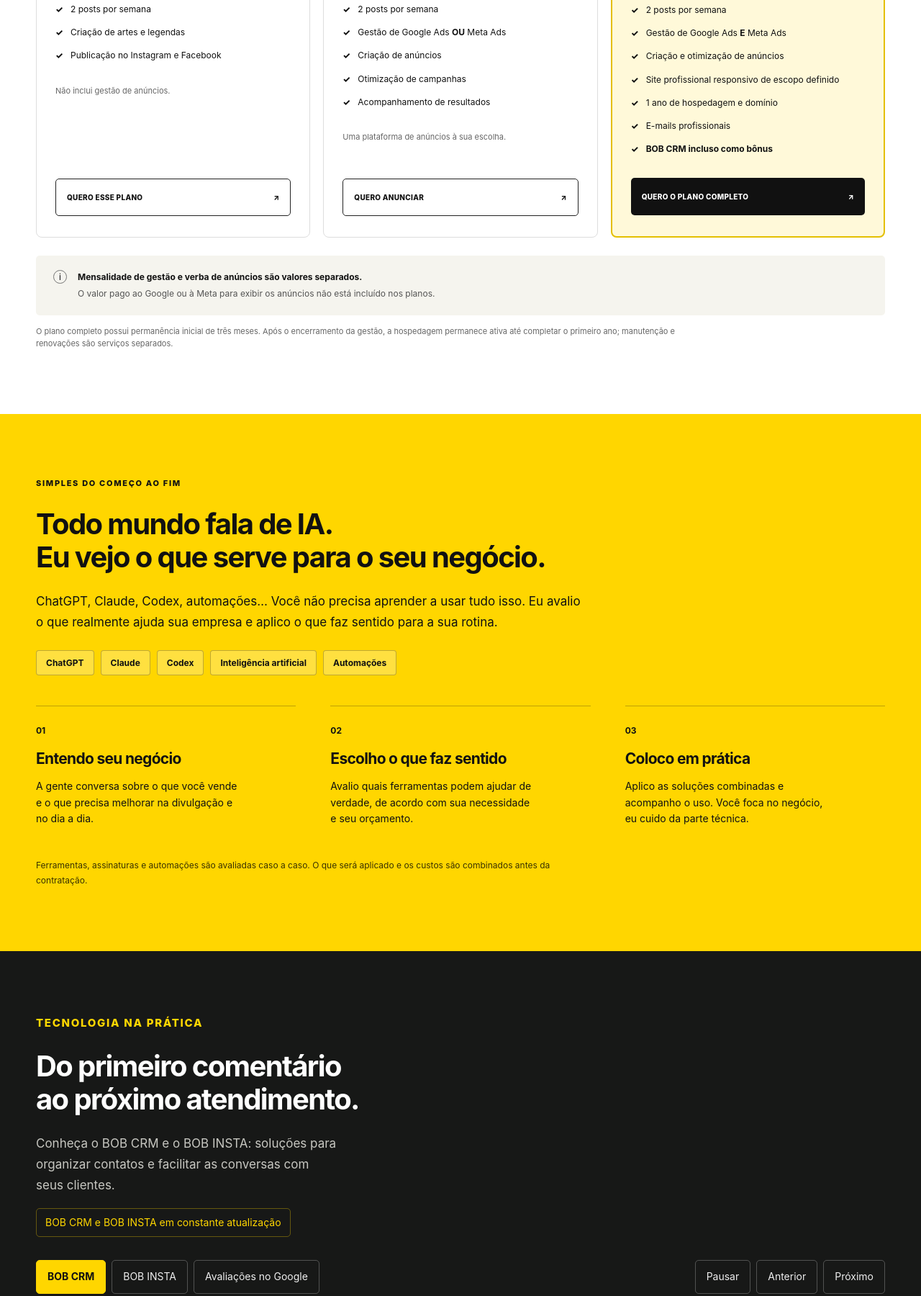
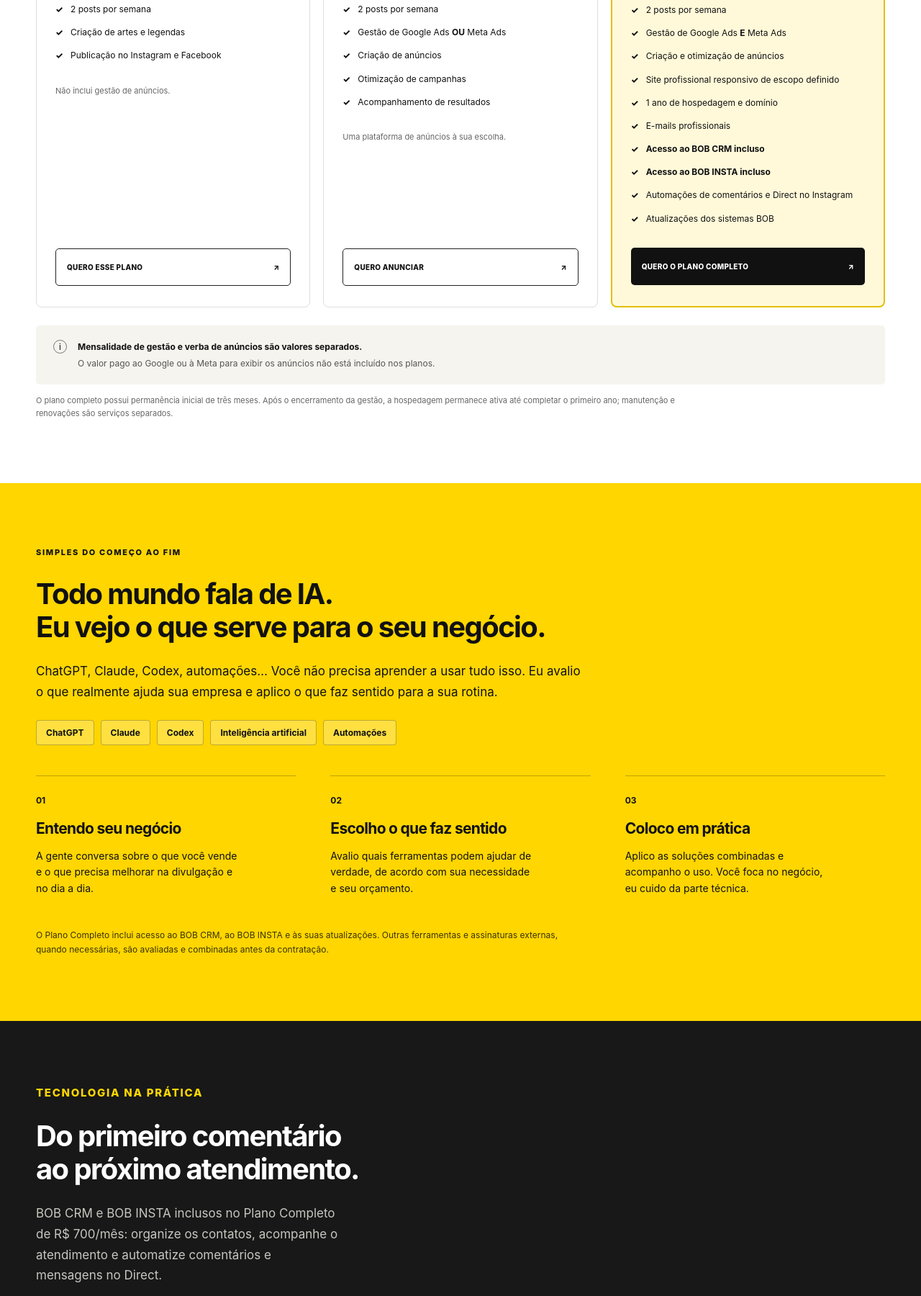
Before and after one commit to AnderLeadsIA/ander-leads-lp, a plain HTML site: page index.html in a window 1280 px wide. Shown: the part 1528-3328 px from the top of the page at 72% size. Drawn offline with Linux system fonts and the light colour scheme.

Commit message:
Inclui BOB CRM, BOB INSTA e atualizações no plano completo de R$ 700

```diff
--- a/index.html
+++ b/index.html
@@ -6,17 +6,17 @@
 <section class="plans section" id="planos"><div class="wrap"><div class="section-heading"><div><p class="eyebrow">PLANOS E VALORES DE GESTÃO</p><h2>Escolha o que seu<br>negócio precisa agora.</h2></div><p>Sem termos complicados.<br>Veja o que está incluído em cada plano.</p></div><div class="plan-grid">
 <article class="plan"><span class="plan-number">01 / ESTAR PRESENTE</span><h3>Presença Digital</h3><p class="plan-desc">Para manter sua empresa ativa nas redes sociais.</p><p class="price"><span>R$</span> 350<small>/mês</small></p><p class="term">Sem fidelidade</p><hr><ul><li>2 posts por semana</li><li>Criação de artes e legendas</li><li>Publicação no Instagram e Facebook</li></ul><p class="plan-detail">Não inclui gestão de anúncios.</p><a class="button outline" id="whatsapp-presenca" data-wa="presenca" href="#contato">QUERO ESSE PLANO <span>↗</span></a></article>
 <article class="plan"><span class="plan-number">02 / DIVULGAR SEUS SERVIÇOS</span><h3>Captação</h3><p class="plan-desc">Para divulgar seu negócio com anúncios pagos.</p><p class="price"><span>R$</span> 500<small>/mês</small></p><p class="term">Sem fidelidade</p><hr><ul><li>2 posts por semana</li><li>Gestão de Google Ads <strong>OU</strong> Meta Ads</li><li>Criação de anúncios</li><li>Otimização de campanhas</li><li>Acompanhamento de resultados</li></ul><p class="plan-detail">Uma plataforma de anúncios à sua escolha.</p><a class="button outline" id="whatsapp-captacao" data-wa="captacao" href="#contato">QUERO ANUNCIAR <span>↗</span></a></article>
-<article class="plan featured"><span class="ribbon">MAIS COMPLETO</span><span class="plan-number">03 / REUNIR TUDO</span><h3>Marketing Completo</h3><p class="plan-desc">Redes sociais, anúncios, site e acompanhamento de contatos.</p><p class="price"><span>R$</span> 700<small>/mês</small></p><p class="term">Contrato inicial de 3 meses</p><hr><ul><li>2 posts por semana</li><li>Gestão de Google Ads <strong>E</strong> Meta Ads</li><li>Criação e otimização de anúncios</li><li>Site profissional responsivo de escopo definido</li><li>1 ano de hospedagem e domínio</li><li>E-mails profissionais</li><li><strong>BOB CRM incluso como bônus</strong></li></ul><a class="button dark" id="whatsapp-completo" data-wa="completo" href="#contato">QUERO O PLANO COMPLETO <span>↗</span></a></article></div>
+<article class="plan featured"><span class="ribbon">MAIS COMPLETO</span><span class="plan-number">03 / REUNIR TUDO</span><h3>Marketing Completo</h3><p class="plan-desc">Redes sociais, anúncios, site e acesso às soluções BOB.</p><p class="price"><span>R$</span> 700<small>/mês</small></p><p class="term">Contrato inicial de 3 meses</p><hr><ul><li>2 posts por semana</li><li>Gestão de Google Ads <strong>E</strong> Meta Ads</li><li>Criação e otimização de anúncios</li><li>Site profissional responsivo de escopo definido</li><li>1 ano de hospedagem e domínio</li><li>E-mails profissionais</li><li><strong>Acesso ao BOB CRM incluso</strong></li><li><strong>Acesso ao BOB INSTA incluso</strong></li><li>Automações de comentários e Direct no Instagram</li><li>Atualizações dos sistemas BOB</li></ul><a class="button dark" id="whatsapp-completo" data-wa="completo" href="#contato">QUERO O PLANO COMPLETO <span>↗</span></a></article></div>
 <div class="media-note"><span aria-hidden="true">i</span><div><strong>Mensalidade de gestão e verba de anúncios são valores separados.</strong><p>O valor pago ao Google ou à Meta para exibir os anúncios não está incluído nos planos.</p></div></div><p class="terms">O plano completo possui permanência inicial de três meses. Após o encerramento da gestão, a hospedagem permanece ativa até completar o primeiro ano; manutenção e renovações são serviços separados.</p></div></section>
-<section class="process section" id="como-funciona"><div class="wrap"><p class="eyebrow">SIMPLES DO COMEÇO AO FIM</p><h2>Todo mundo fala de IA.<br>Eu vejo o que serve para o seu negócio.</h2><p class="process-intro">ChatGPT, Claude, Codex, automações… Você não precisa aprender a usar tudo isso. Eu avalio o que realmente ajuda sua empresa e aplico o que faz sentido para a sua rotina.</p><div class="tool-names" aria-label="Ferramentas e soluções avaliadas"><span>ChatGPT</span><span>Claude</span><span>Codex</span><span>Inteligência artificial</span><span>Automações</span></div><div class="steps"><div><span>01</span><h3>Entendo seu negócio</h3><p>A gente conversa sobre o que você vende e o que precisa melhorar na divulgação e no dia a dia.</p></div><div><span>02</span><h3>Escolho o que faz sentido</h3><p>Avalio quais ferramentas podem ajudar de verdade, de acordo com sua necessidade e seu orçamento.</p></div><div><span>03</span><h3>Coloco em prática</h3><p>Aplico as soluções combinadas e acompanho o uso. Você foca no negócio, eu cuido da parte técnica.</p></div></div><p class="process-scope">Ferramentas, assinaturas e automações são avaliadas caso a caso. O que será aplicado e os custos são combinados antes da contratação.</p></div></section>
+<section class="process section" id="como-funciona"><div class="wrap"><p class="eyebrow">SIMPLES DO COMEÇO AO FIM</p><h2>Todo mundo fala de IA.<br>Eu vejo o que serve para o seu negócio.</h2><p class="process-intro">ChatGPT, Claude, Codex, automações… Você não precisa aprender a usar tudo isso. Eu avalio o que realmente ajuda sua empresa e aplico o que faz sentido para a sua rotina.</p><div class="tool-names" aria-label="Ferramentas e soluções avaliadas"><span>ChatGPT</span><span>Claude</span><span>Codex</span><span>Inteligência artificial</span><span>Automações</span></div><div class="steps"><div><span>01</span><h3>Entendo seu negócio</h3><p>A gente conversa sobre o que você vende e o que precisa melhorar na divulgação e no dia a dia.</p></div><div><span>02</span><h3>Escolho o que faz sentido</h3><p>Avalio quais ferramentas podem ajudar de verdade, de acordo com sua necessidade e seu orçamento.</p></div><div><span>03</span><h3>Coloco em prática</h3><p>Aplico as soluções combinadas e acompanho o uso. Você foca no negócio, eu cuido da parte técnica.</p></div></div><p class="process-scope">O Plano Completo inclui acesso ao BOB CRM, ao BOB INSTA e às suas atualizações. Outras ferramentas e assinaturas externas, quando necessárias, são avaliadas e combinadas antes da contratação.</p></div></section>
 <section class="crm section" id="sistemas"><div class="wrap">
-<div class="systems-heading"><p class="eyebrow">TECNOLOGIA NA PRÁTICA</p><h2>Do primeiro comentário<br>ao próximo atendimento.</h2><p>Conheça o BOB CRM e o BOB INSTA: soluções para organizar contatos e facilitar as conversas com seus clientes.</p><span class="update-label">BOB CRM e BOB INSTA em constante atualização</span></div>
+<div class="systems-heading"><p class="eyebrow">TECNOLOGIA NA PRÁTICA</p><h2>Do primeiro comentário<br>ao próximo atendimento.</h2><p>BOB CRM e BOB INSTA inclusos no Plano Completo de R$ 700/mês: organize os contatos, acompanhe o atendimento e automatize comentários e mensagens no Direct.</p><span class="update-label">BOB CRM e BOB INSTA em constante atualização</span></div>
 <div class="bob-carousel" role="region" aria-roledescription="carrossel" aria-label="BOB CRM e BOB INSTA">
 <div class="carousel-controls" hidden><div class="carousel-tabs" role="group" aria-label="Escolher conteúdo"><button type="button" data-slide="0" aria-pressed="true" aria-controls="bob-slide-0">BOB CRM</button><button type="button" data-slide="1" aria-pressed="false" aria-controls="bob-slide-1">BOB INSTA</button><button type="button" data-slide="2" aria-pressed="false" aria-controls="bob-slide-2">Avaliações no Google</button></div><div class="carousel-navigation"><button type="button" data-carousel-toggle aria-label="Pausar troca automática">Pausar</button><button type="button" data-carousel-prev aria-label="Conteúdo anterior">Anterior</button><button type="button" data-carousel-next aria-label="Próximo conteúdo">Próximo</button></div></div>
 <div class="carousel-slides">
-<article class="bob-slide" id="bob-slide-0" role="group" aria-roledescription="slide" aria-label="1 de 3: BOB CRM"><figure class="system-art"><img src="assets/img/bob-crm-conversas.webp" width="1400" height="788" loading="lazy" alt="Arte do BOB CRM com origem das conversas, etapas comerciais e tempo de resposta"><figcaption>Imagem ilustrativa do rastreamento de conversas, da origem das mensagens e do tempo de resposta.</figcaption></figure><div class="bob-slide-copy"><div><span class="system-tag">BOB CRM</span><h3>De onde veio o contato?<br>Quanto tempo levou para atender?</h3><p>O BOB CRM rastreia as conversas, mostra a origem das mensagens e acompanha o tempo de resposta aos interessados. Assim, você vê quem está aguardando atendimento e como cada oportunidade avança.</p></div><ul class="system-points"><li>Rastreamento das conversas e etapas comerciais</li><li>Tempo de primeira resposta e contatos sem atendimento</li><li>Origem das mensagens, com anúncio e campanha quando identificados</li><li>Desempenho por anúncio e campanha</li><li>Sistema em constante atualização</li></ul></div><p class="system-footnote">BOB CRM incluso como bônus no Plano Completo.</p></article>
-<article class="bob-slide insta-slide" id="bob-slide-1" role="group" aria-roledescription="slide" aria-label="2 de 3: BOB INSTA"><figure class="system-art"><img src="assets/img/bob-insta.webp" width="1536" height="864" loading="lazy" alt="Arte ilustrativa do BOB INSTA: comentário em um post conectado a uma mensagem no Direct"><figcaption>Exemplo ilustrativo de automação por interação. Configuração conforme o fluxo escolhido.</figcaption></figure><div class="bob-slide-copy"><div><span class="system-tag">BOB INSTA</span><h3>Comentou no Instagram?<br>Continue a conversa no Direct.</h3><p>Configure respostas aos comentários e mensagens no Direct para quem interage com seus posts e Reels.</p></div><ul class="system-points"><li>Escolha o post ou Reel</li><li>Defina a palavra que ativa a resposta</li><li>Envie a mensagem ou o link no Direct</li></ul></div><p class="system-footnote">BOB INSTA: disponibilidade, configuração e valores combinados à parte.</p></article>
-<article class="bob-slide" id="bob-slide-2" role="group" aria-roledescription="slide" aria-label="3 de 3: Avaliações no Google em implementação"><figure class="system-art review-art"><img src="assets/img/bob-crm.webp" width="1400" height="788" loading="lazy" alt="Prévia ilustrativa do lembrete para solicitar avaliação no Google pelo BOB CRM"><figcaption>Recurso em desenvolvimento. O cliente decide se deseja avaliar a empresa.</figcaption></figure><div class="bob-slide-copy"><div><span class="system-tag">NOVIDADE DO BOB CRM · EM IMPLEMENTAÇÃO</span><h3>Seu cliente foi atendido.<br>Que tal pedir uma avaliação?</h3><p>Estamos desenvolvendo um recurso para lembrar você de pedir uma avaliação no Google e facilitar o envio do convite ao cliente.</p></div><p class="development-note"><strong>Em implementação</strong>Esta é uma prévia do recurso. Ele ainda não está disponível.</p></div></article>
+<article class="bob-slide" id="bob-slide-0" role="group" aria-roledescription="slide" aria-label="1 de 3: BOB CRM"><figure class="system-art"><img src="assets/img/bob-crm-conversas.webp" width="1400" height="788" loading="lazy" alt="Arte do BOB CRM com origem das conversas, etapas comerciais e tempo de resposta"><figcaption>Imagem ilustrativa do rastreamento de conversas, da origem das mensagens e do tempo de resposta.</figcaption></figure><div class="bob-slide-copy"><div><span class="system-tag">BOB CRM</span><h3>De onde veio o contato?<br>Quanto tempo levou para atender?</h3><p>O BOB CRM rastreia as conversas, mostra a origem das mensagens e acompanha o tempo de resposta aos interessados. Assim, você vê quem está aguardando atendimento e como cada oportunidade avança.</p></div><ul class="system-points"><li>Rastreamento das conversas e etapas comerciais</li><li>Tempo de primeira resposta e contatos sem atendimento</li><li>Origem das mensagens, com anúncio e campanha quando identificados</li><li>Desempenho por anúncio e campanha</li><li>Sistema em constante atualização</li></ul></div><p class="system-footnote">Acesso ao BOB CRM incluso no Plano Completo de R$ 700/mês.</p></article>
+<article class="bob-slide insta-slide" id="bob-slide-1" role="group" aria-roledescription="slide" aria-label="2 de 3: BOB INSTA"><figure class="system-art"><img src="assets/img/bob-insta.webp" width="1536" height="864" loading="lazy" alt="Arte ilustrativa do BOB INSTA: comentário em um post conectado a uma mensagem no Direct"><figcaption>Exemplo ilustrativo de automação por interação. Configuração conforme o fluxo escolhido.</figcaption></figure><div class="bob-slide-copy"><div><span class="system-tag">BOB INSTA</span><h3>Comentou no Instagram?<br>Continue a conversa no Direct.</h3><p>Configure respostas aos comentários e mensagens no Direct para quem interage com seus posts e Reels.</p></div><ul class="system-points"><li>Escolha o post ou Reel</li><li>Defina a palavra que ativa a resposta</li><li>Envie a mensagem ou o link no Direct</li></ul></div><p class="system-footnote">Acesso ao BOB INSTA e às automações de comentários e Direct incluso no Plano Completo de R$ 700/mês.</p></article>
+<article class="bob-slide" id="bob-slide-2" role="group" aria-roledescription="slide" aria-label="3 de 3: Avaliações no Google em implementação"><figure class="system-art review-art"><img src="assets/img/bob-crm.webp" width="1400" height="788" loading="lazy" alt="Prévia ilustrativa do lembrete para solicitar avaliação no Google pelo BOB CRM"><figcaption>Recurso em desenvolvimento. O cliente decide se deseja avaliar a empresa.</figcaption></figure><div class="bob-slide-copy"><div><span class="system-tag">NOVIDADE DO BOB CRM · EM IMPLEMENTAÇÃO</span><h3>Seu cliente foi atendido.<br>Que tal pedir uma avaliação?</h3><p>Estamos desenvolvendo um recurso para lembrar você de pedir uma avaliação no Google e facilitar o envio do convite ao cliente.</p></div><p class="development-note"><strong>Em implementação</strong>Esta é uma prévia do recurso. Ele ainda não está disponível e fará parte do acesso ao BOB CRM no Plano Completo quando for lançado.</p></div></article>
 </div><p class="carousel-status" aria-live="polite" aria-atomic="true" hidden>1 de 3 — BOB CRM</p></div>
 <div class="systems-contact"><p>Eu avalio qual solução faz sentido para a rotina do seu negócio.</p><a class="button yellow" data-wa="sistemas" href="#contato">QUERO CONHECER AS SOLUÇÕES BOB</a></div>
 </div></section>
```
Also changed, not shown: 1 other file.
